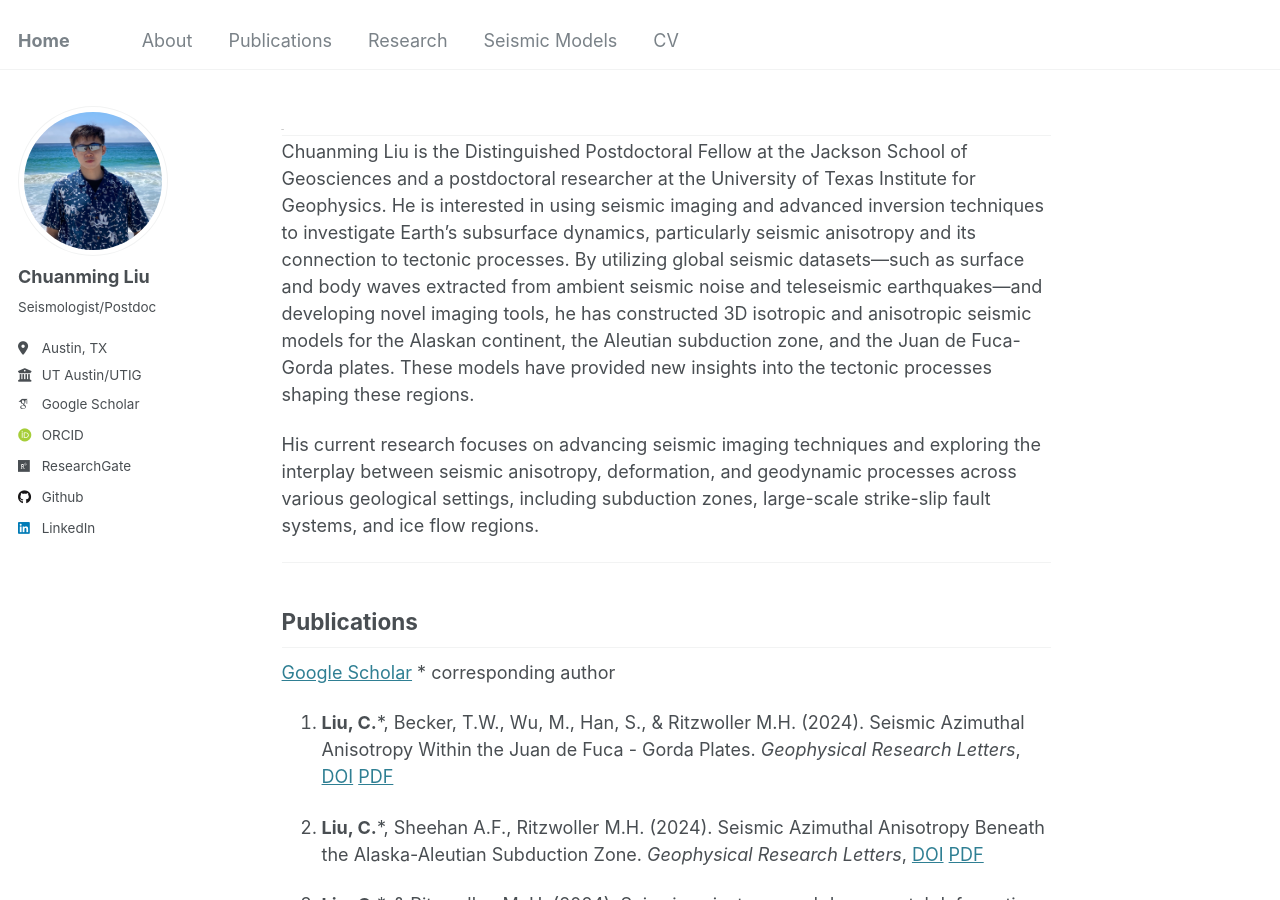
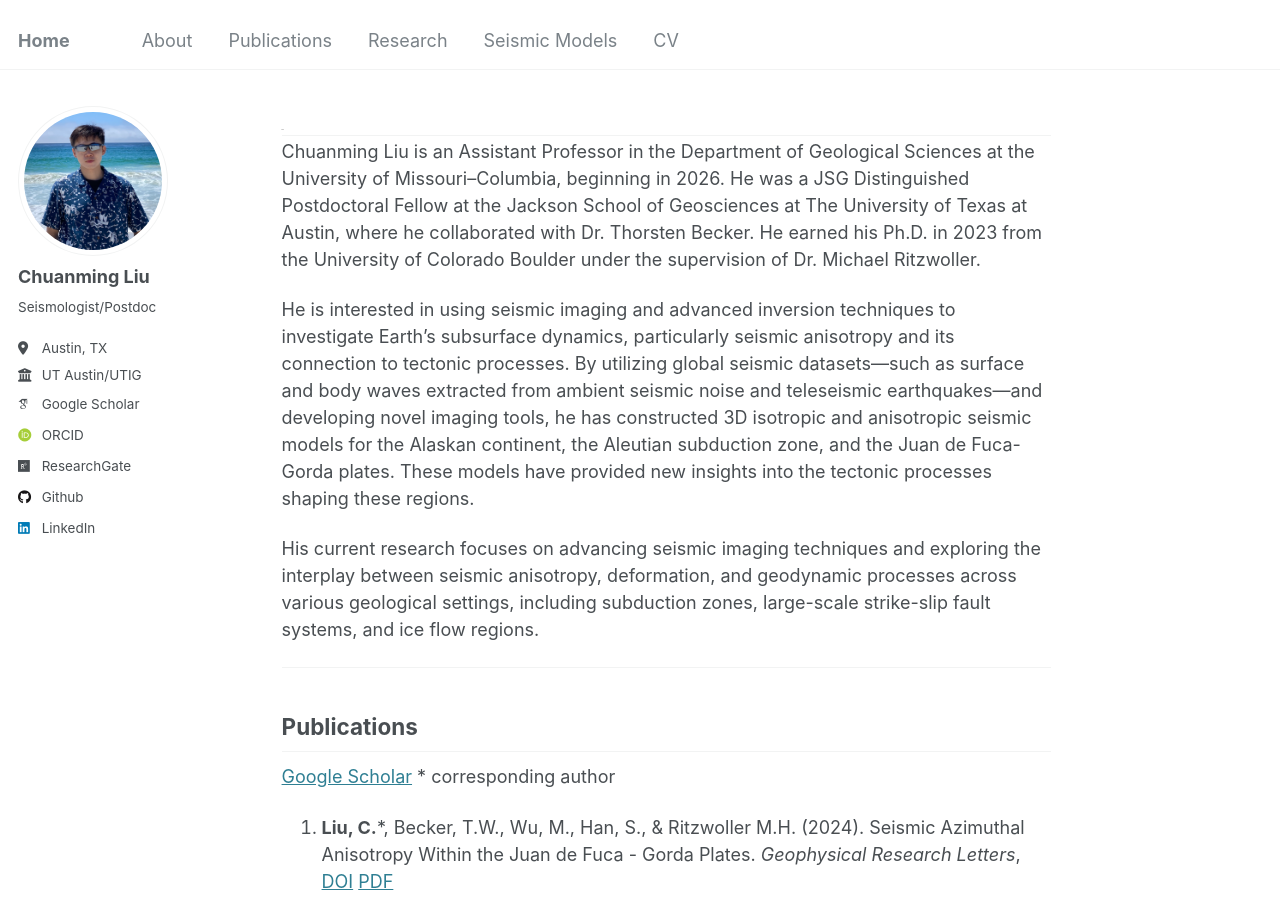
Before and after one commit to Chuanming-Liu/Chuanming-Liu.github.io, a Jekyll site: the page built from _pages/about.md, in a window 1280 px wide and 900 px high. Built offline with Jekyll 4.4.1, drawn with Linux system fonts in a browser that asks for light colours; some web fonts are replaced.

Commit message:
Revise about page for Chuanming Liu's biography
Updated Chuanming Liu's profile with new position and details.

```diff
--- a/_pages/about.md
+++ b/_pages/about.md
@@ -11,8 +11,9 @@ redirect_from:
 
 
 
-Chuanming Liu is the Distinguished Postdoctoral Fellow at the Jackson School of Geosciences and a postdoctoral researcher at the University of Texas Institute for Geophysics. He is interested in using seismic imaging and advanced inversion techniques to investigate Earth’s subsurface dynamics, particularly seismic anisotropy and its connection to tectonic processes. By utilizing global seismic datasets—such as surface and body waves extracted from ambient seismic noise and teleseismic earthquakes—and developing novel imaging tools, he has constructed 3D isotropic and anisotropic seismic models for the Alaskan continent, the Aleutian subduction zone, and the Juan de Fuca-Gorda plates. These models have provided new insights into the tectonic processes shaping these regions.
+Chuanming Liu is an Assistant Professor in the Department of Geological Sciences at the University of Missouri–Columbia, beginning in 2026. He was a JSG Distinguished Postdoctoral Fellow at the Jackson School of Geosciences at The University of Texas at Austin, where he collaborated with Dr. Thorsten Becker. He earned his Ph.D. in 2023 from the University of Colorado Boulder under the supervision of Dr. Michael Ritzwoller.
 
+He is interested in using seismic imaging and advanced inversion techniques to investigate Earth’s subsurface dynamics, particularly seismic anisotropy and its connection to tectonic processes. By utilizing global seismic datasets—such as surface and body waves extracted from ambient seismic noise and teleseismic earthquakes—and developing novel imaging tools, he has constructed 3D isotropic and anisotropic seismic models for the Alaskan continent, the Aleutian subduction zone, and the Juan de Fuca-Gorda plates. These models have provided new insights into the tectonic processes shaping these regions.
 
 
 His current research focuses on advancing seismic imaging techniques and exploring the interplay between seismic anisotropy, deformation, and geodynamic processes across various geological settings, including subduction zones, large-scale strike-slip fault systems, and ice flow regions.
```
